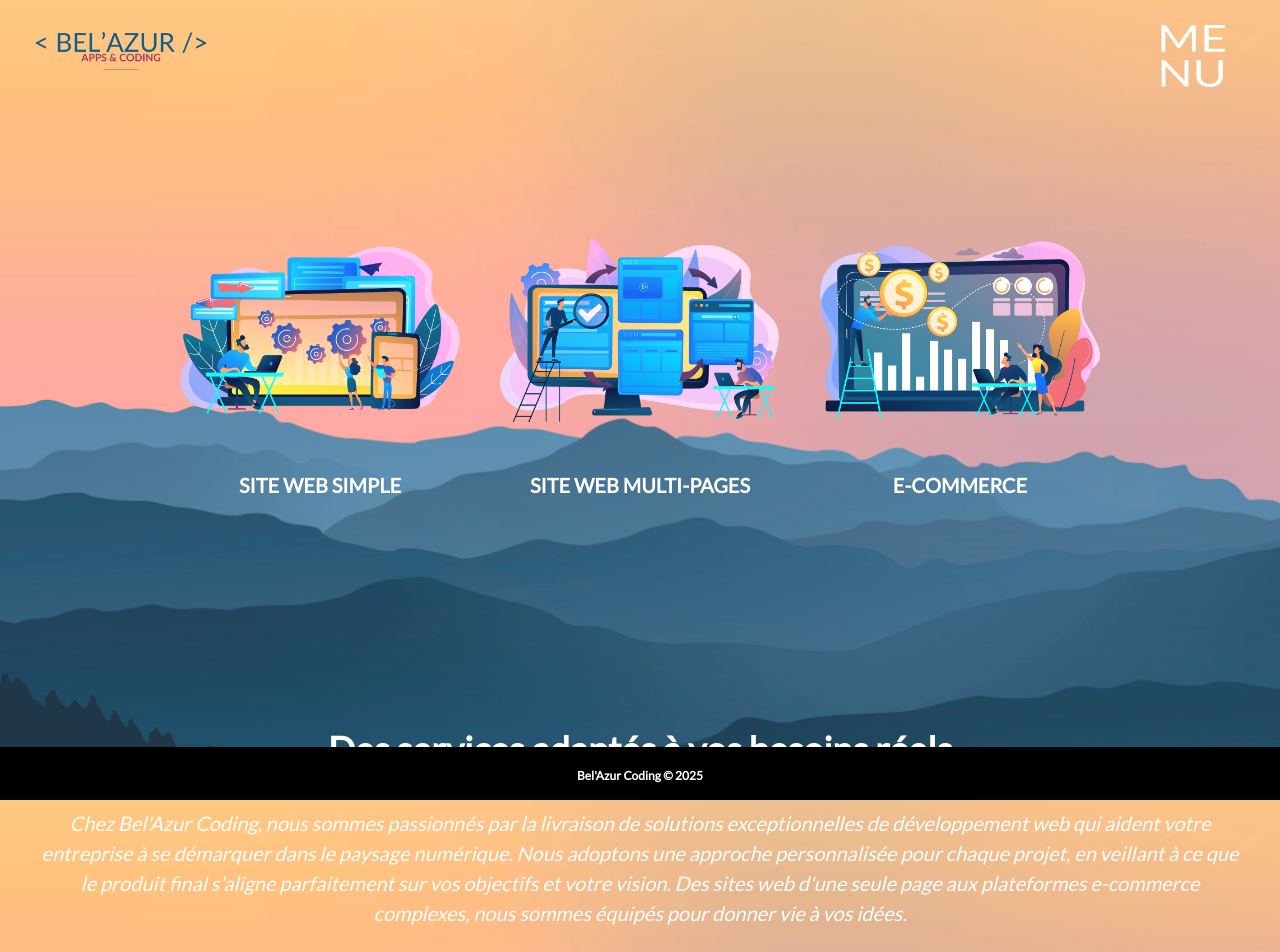
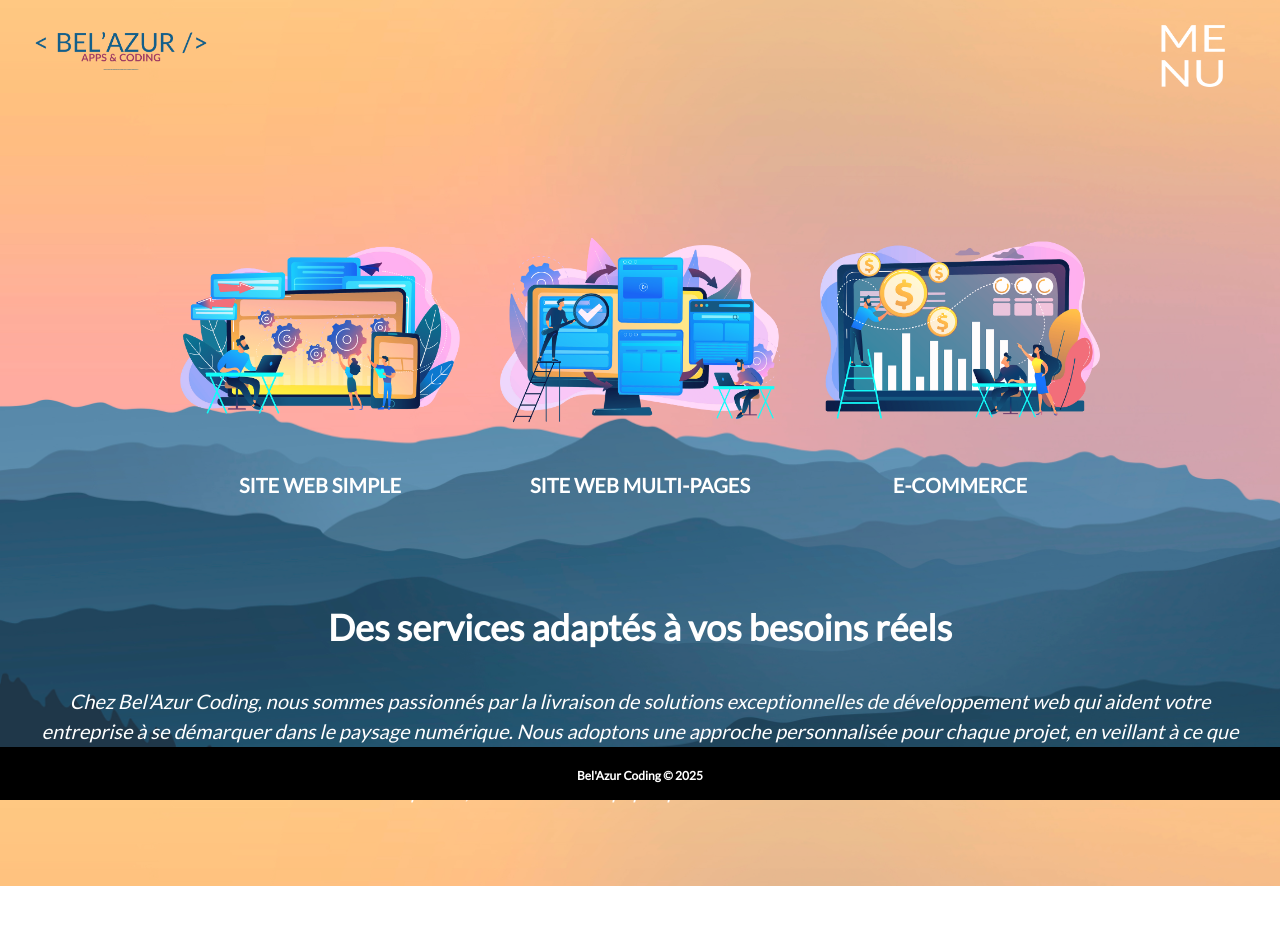
Before and after one commit to JoachimBosch/BelAzurWebsite, a React (Vite) app: page /services in a window 1280 px wide. Shown: the top 952 px of the page. After the commit the page ends 886 px from the top, so only its background shows below. Built offline with nearby package versions, Linux system fonts and the light colour scheme.

Commit message:
updated services page

```diff
--- a/src/assets/allservices.jsx
+++ b/src/assets/allservices.jsx
@@ -10,7 +10,7 @@ const AllServices = () => {
 
     return (
         <>
-            <div className="services serviceIntro" style={{ height: "95vh" }}>
+            <div className="services serviceIntro">
                 <div className="flex flex-wrap justify-center">
                     <button className="allServicesButton">
                         <Link to="/services/single">
@@ -38,7 +38,7 @@ const AllServices = () => {
                     </button>
                 </div>
                 <div
-                    className="text-center serviceIntro mx-auto mb-12"
+                    className="text-center mx-auto my-12"
                     style={{ maxWidth: "1280px" }}
                 >
                     <h1 className="text-center pt-8">
```
